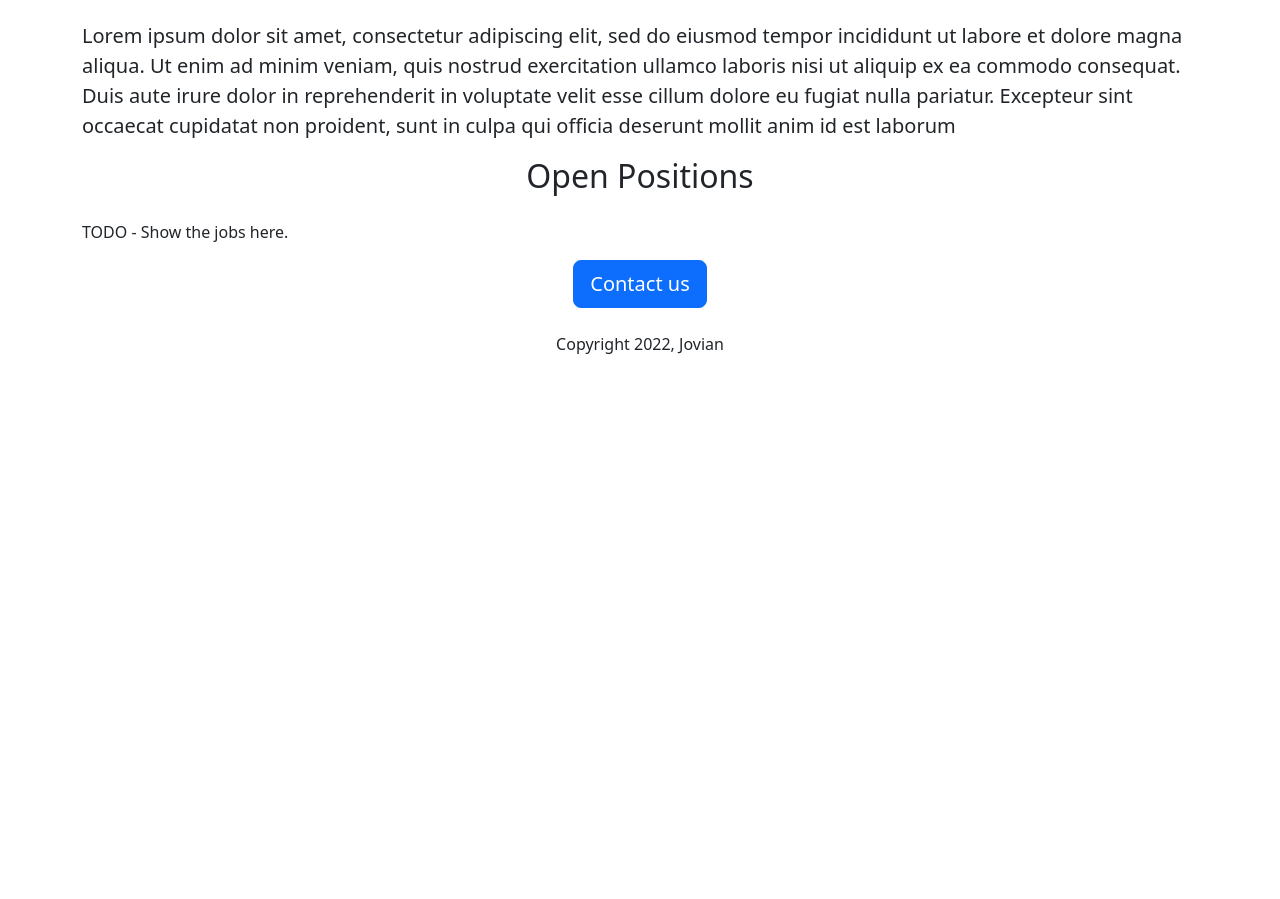
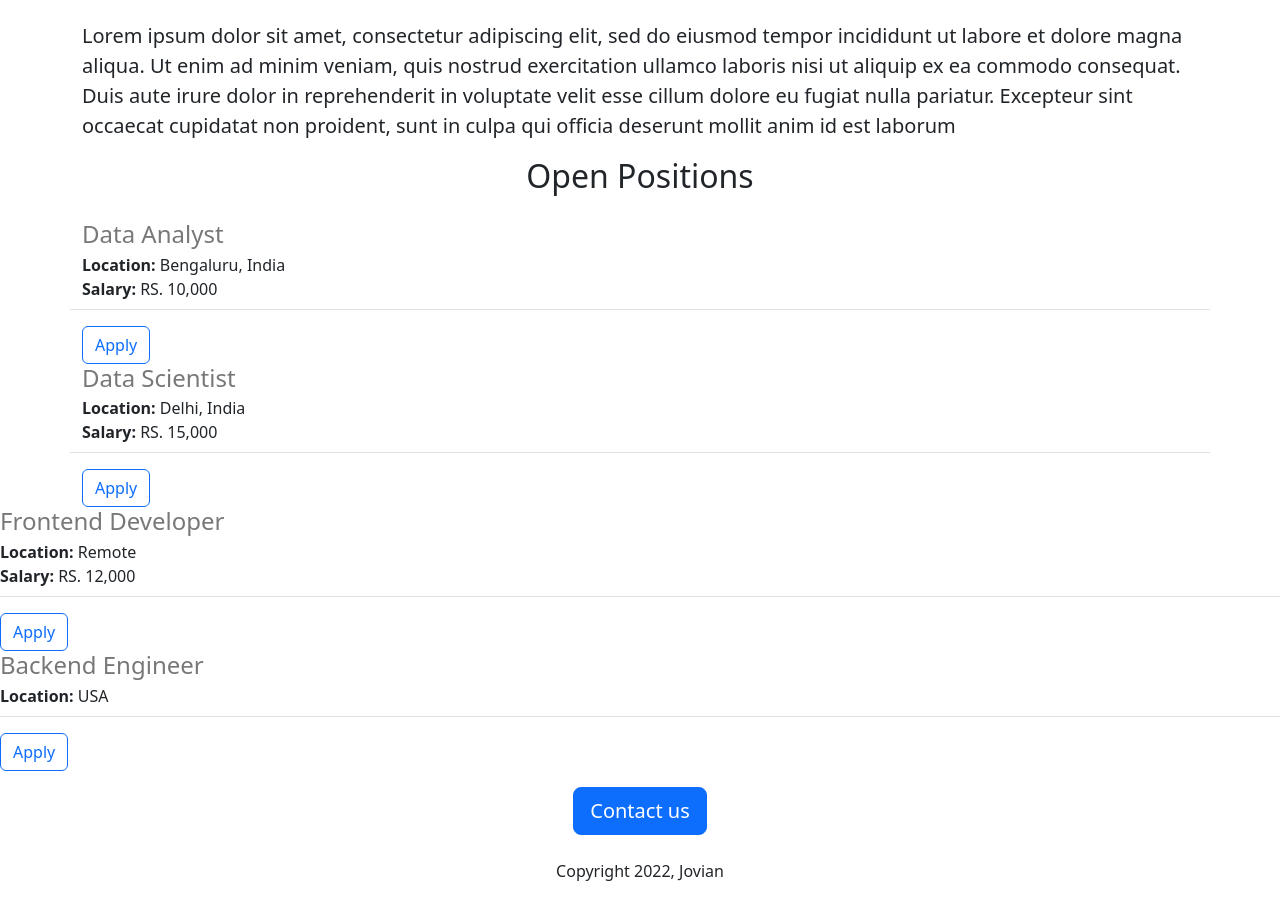
Before and after one commit to apcaoile/jovian-careers-website, a Flask app: page / in a window 1280 px wide. Shown: the part 489-1388 px from the top of the page. Before the commit the page ends 843 px from the top, so only its background shows below. Run offline with Flask 2, Linux system fonts and the light colour scheme.

Commit message:
Added jobitem page.

```diff
--- a/main.py
+++ b/main.py
@@ -2,10 +2,31 @@ from flask import Flask, render_template
 
 app = Flask(__name__)
 
+JOBS = [{
+  'id': 1,
+  'title': 'Data Analyst',
+  'location': 'Bengaluru, India',
+  'salary': 'RS. 10,000'
+}, {
+  'id': 2,
+  'title': 'Data Scientist',
+  'location': 'Delhi, India',
+  'salary': 'RS. 15,000'
+}, {
+  'id': 3,
+  'title': 'Frontend Developer',
+  'location': 'Remote',
+  'salary': 'RS. 12,000'
+}, {
+  'id': 4,
+  'title': 'Backend Engineer',
+  'location': 'USA'
+}]
+
 
 @app.route("/")
 def hello_world():
-  return render_template('home.html')
+  return render_template('home.html', jobs=JOBS)
 
 
 if __name__ == "__main__":
--- a/templates/home.html
+++ b/templates/home.html
@@ -23,7 +23,12 @@
        </p>
       <h2 class="text-center mt-2 mb-4">Open Positions</h2>
       <p>
-        TODO - Show the jobs here.
+        <div>
+          {% for job in jobs %}
+            {% include 'jobitem.html'  %}
+
+          {% endfor %}
+          </div>
       </p>
       <div class="text-center">
         <button class="btn btn-primary btn-lg">Contact us</button>
--- /dev/null
+++ b/templates/jobitem.html
@@ -0,0 +1,14 @@
+            <div class="border-bottom row" style="margin-bottom:16px;padding-bottom:8px;>
+              <div class="col-9">
+                <h4 style="color: rgb(120,120,120); margin-bottom:4px;">
+                  {{job['title']}}
+                </h4>
+                <div><b>Location: </b>{{job['location']}}</div>
+                {% if 'salary' in job %}
+                  <div><b>Salary: </b>{{job['salary']}}</div>
+                {% endif %}
+              </div>
+              <div class="col-3">
+                <button type="button" class="btn btn-outline-primary">Apply</button>
+              </div>
+            </div>
```
